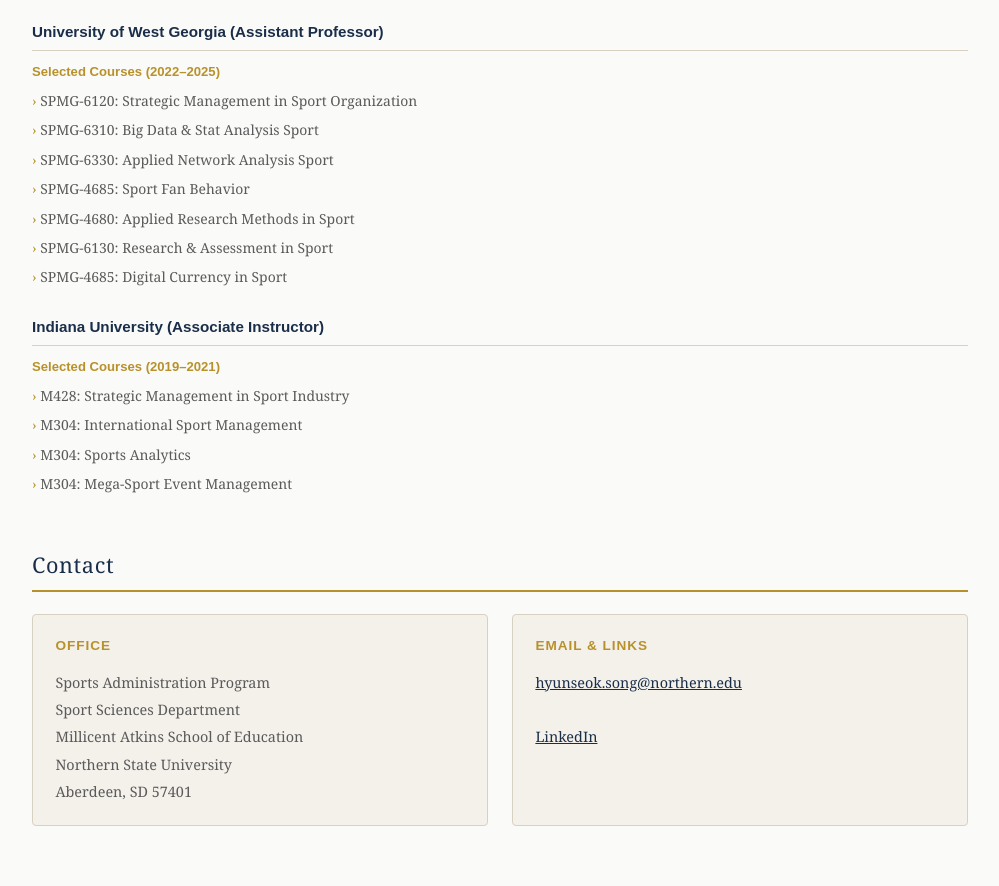
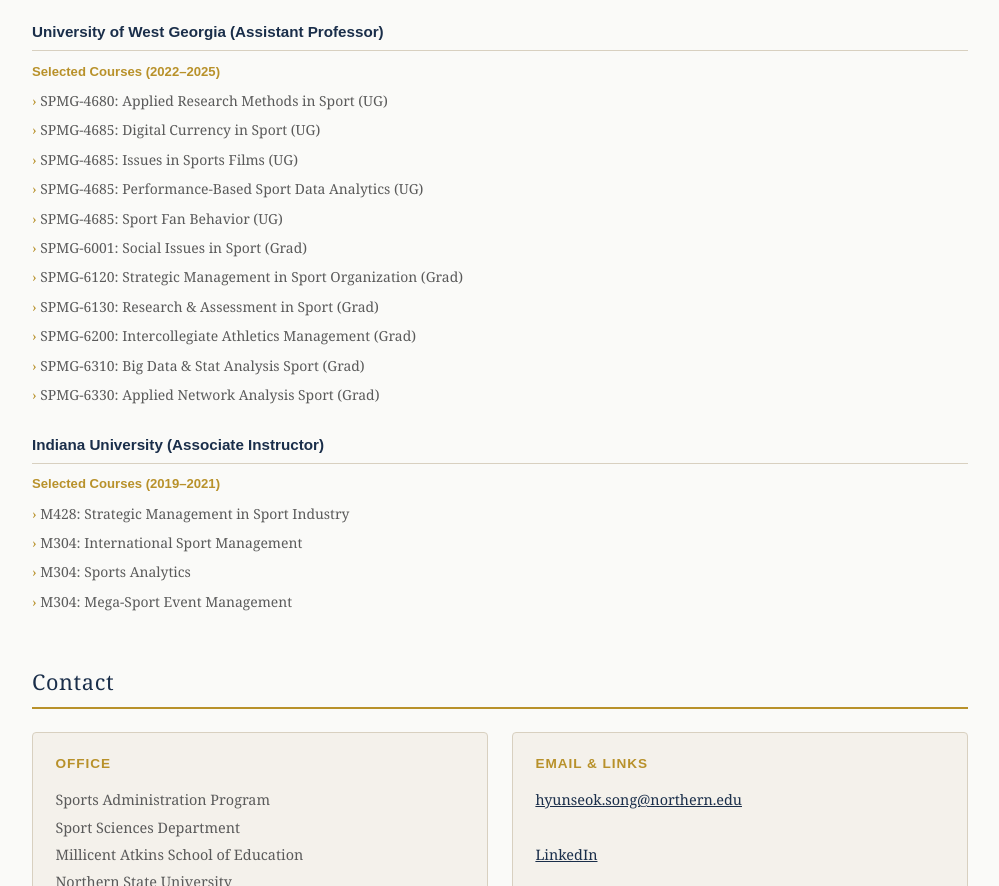
Before and after one commit to Hyunseok-Song-PhD/Hyunseok-Song-PhD.github.io, a plain HTML site: page index.html in a window 1280 px wide. Shown: the part 4195-5081 px from the top of the page, without its empty margins (140-1139 px from the left). Drawn offline with Linux system fonts and the light colour scheme.

Commit message:
Update index.html

```diff
--- a/index.html
+++ b/index.html
@@ -366,13 +366,17 @@
         <h3>University of West Georgia (Assistant Professor)</h3>
         <div class="semester">Selected Courses (2022–2025)</div>
         <ul>
-          <li>SPMG-6120: Strategic Management in Sport Organization</li>
-          <li>SPMG-6310: Big Data &amp; Stat Analysis Sport</li>
-          <li>SPMG-6330: Applied Network Analysis Sport</li>
-          <li>SPMG-4685: Sport Fan Behavior</li>
-          <li>SPMG-4680: Applied Research Methods in Sport</li>
-          <li>SPMG-6130: Research &amp; Assessment in Sport</li>
-          <li>SPMG-4685: Digital Currency in Sport</li>
+          <li>SPMG-4680: Applied Research Methods in Sport (UG)</li>
+          <li>SPMG-4685: Digital Currency in Sport (UG)</li>
+          <li>SPMG-4685: Issues in Sports Films (UG)</li>
+          <li>SPMG-4685: Performance-Based Sport Data Analytics (UG)</li>
+          <li>SPMG-4685: Sport Fan Behavior (UG)</li>
+          <li>SPMG-6001: Social Issues in Sport (Grad)</li>
+          <li>SPMG-6120: Strategic Management in Sport Organization (Grad)</li>
+          <li>SPMG-6130: Research &amp; Assessment in Sport (Grad)</li>
+          <li>SPMG-6200: Intercollegiate Athletics Management (Grad)</li>
+          <li>SPMG-6310: Big Data &amp; Stat Analysis Sport (Grad)</li>
+          <li>SPMG-6330: Applied Network Analysis Sport (Grad)</li>
         </ul>
       </div>
       <div class="course-block">
```
